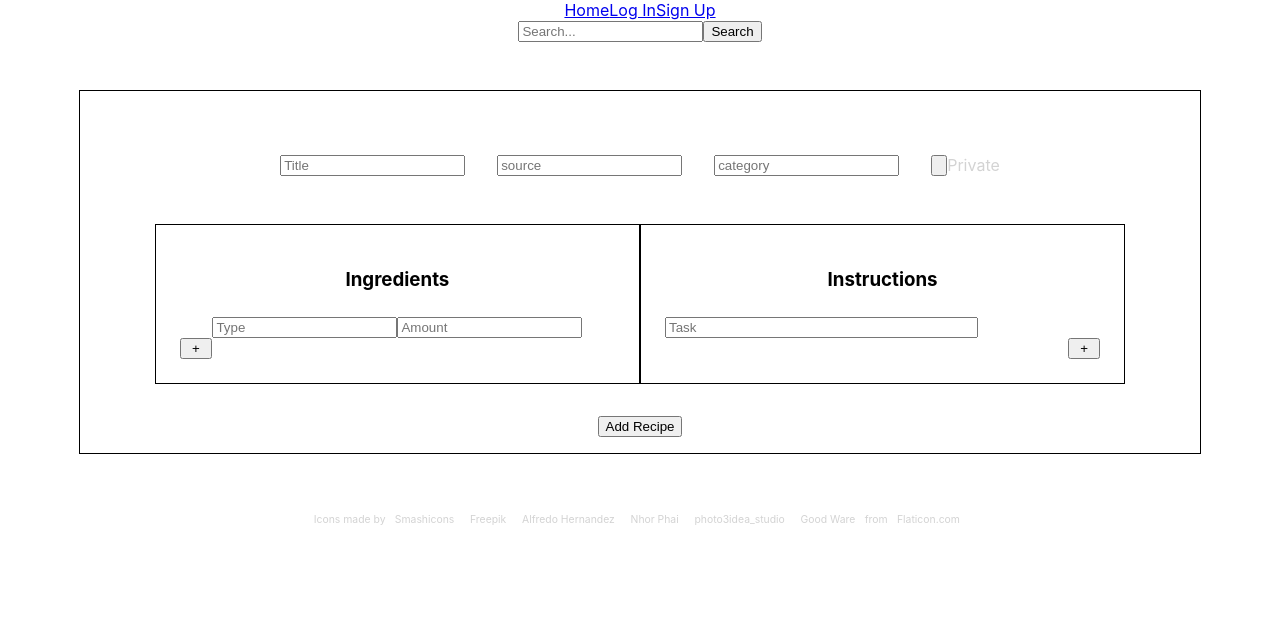
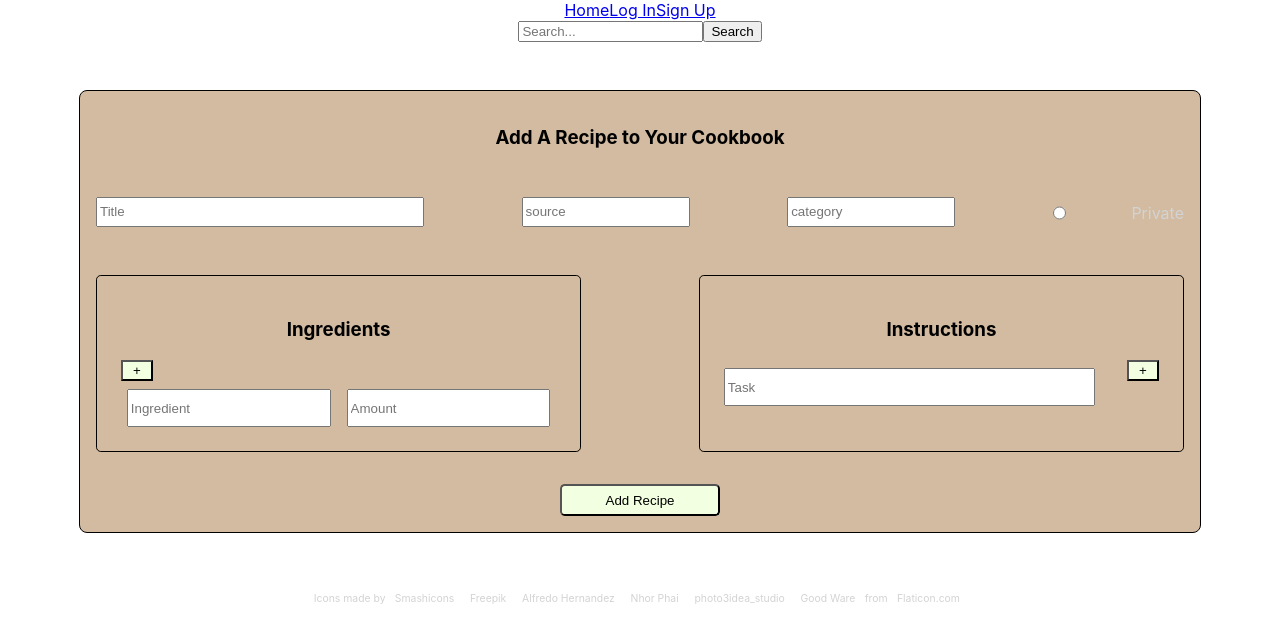
Before and after one commit to BuildWeek-Secret-Family-Recipes/Front-End, a React (Create React App) app: page /addrecipe in a window 1280 px wide. Shown: the top 642 px of the page. Built offline with nearby package versions, Linux system fonts and the light colour scheme.

Commit message:
added post req, need to merge and pull to refactor to redux

```diff
--- a/src/components/recipe/AddRecipe.js
+++ b/src/components/recipe/AddRecipe.js
@@ -5,13 +5,15 @@ import styled from 'styled-components'
 const FormDiv = styled.form`
     margin: 3rem auto;
     border: 1px solid black;
+    border-radius: .5rem;
     padding: 1rem;
     width: 85%;
+    background: #d2bba0;
 `
 const RowWrapper = styled.div`
     display: flex;
     flex-flow: wrap row;
-    justify-content: center;
+    justify-content: space-between;
     margin-top: 3rem;
 `
 const ColumnWrapper = styled.div`
@@ -21,18 +23,24 @@ const ColumnWrapper = styled.div`
 
 `
 const Title = styled.input`
-
+    height: 1.5rem;
+    width: 20rem;
 `
 const Source = styled.input`
     margin-left: 2rem;
+    width: 10rem;
 `
 const Category = styled.input`
     margin-left: 2rem;
+    width: 10rem;
 `
-const Private = styled.button`
-    margin-left: 2rem;
+const Private = styled.input`
+    margin: .5rem 0 0 2rem;
+    border-radius: 5rem;
+    height: 1rem;
 `
 const Span = styled.span`
+    margin-top: .4rem;
     ${({ selected }) => selected === true ? `color: black;` : `color: lightgray;`};
 `
 const Ingredients = styled.div`
@@ -41,44 +49,57 @@ const Ingredients = styled.div`
     border: 1px solid black;
     width: 40%;
     padding: 1.5rem;
+    border-radius: .3rem;
 `
 const Ingredient = styled.div`
 
 `
 const Type = styled.input`
     margin-top: .5rem;
+    height: 2rem;
+    width: 45%;
 `
 const Amount = styled.input`
-    margin-top: .5rem;
+    margin: .5rem 0 0 1rem;
+    height: 2rem;
+    width: 45%;
 `
 const Instructions = styled.div`
     border: 1px solid black;
+    border-radius: .3rem;
     width: 40%;
     padding: 1.5rem;
 `
 const Instruction = styled.input`
-    width: 70%;
+    width: 90%;
+    height: 2rem;
     margin-top: .5rem;
 `
 const SubmitButton = styled.button`
     margin-top: 2rem;
+    height: 2rem;
+    width: 10rem;
+    border-radius: .3rem;
+    background: #f2ffe0;
     :hover {
         cursor: pointer;
-        background: black;
-        color: white
+        background: #9f7e69;
+        color: #f2ffe0;
     }
 `
 const AddButton = styled.button`
     float: right;
     width: 2rem;
+    background: #f2ffe0;
     :hover {
         cursor: pointer;
-        background: black;
-        color: white
+        background: #9f7e69;
+        color: #f2ffe0;
     }
 `
 
 const AddRecipe = (props) => {
+    const [error, setError] = useState()
     const [ingredients, setIngredients] = useState([{ id: 0, type: '', amount: ''}])
     const [instructions, setInstructions] = useState([{ id: 0, task: ''}])
     const [recipe, setRecipe] = useState({
@@ -145,10 +166,19 @@ const AddRecipe = (props) => {
     const handleSubmit = e => {
         e.preventDefault()
         setRecipe({ ...recipe, instructions, ingredients })
+        api()
+            .post('/', recipe)
+            .then(res => {
+                console.log(res)
+            })
+            .catch(err => {
+                return setError(err.response)
+            })
     }
 
     return (
         <FormDiv onSubmit={handleSubmit}>
+            <h3>Add A Recipe to Your Cookbook</h3>
             <RowWrapper>
                 <Title type='text' name='title' placeholder='Title' value={recipe.title} onChange={handleChange} />
                 <Source type='text' name='source' placeholder='source' value={recipe.source} onChange={handleChange} />
@@ -158,20 +188,23 @@ const AddRecipe = (props) => {
             <RowWrapper>
                 <Ingredients>
                     <h3>Ingredients</h3>
+                    <AddButton onClick={addIndgredient}>+</AddButton>
+                    <ColumnWrapper>
                         {ingredients &&
                             ingredients.map((ingredient, indx) => {
                                 return (
                                     <Ingredient key={indx} >
-                                    <Type id={ingredient.id} type='text' name='type' placeholder='Type' onChange={handleIngredients} />
+                                        <Type id={ingredient.id} type='text' name='type' placeholder='Ingredient' onChange={handleIngredients} />
                                         <Amount id={ingredient.id} type='text' name='amount' placeholder='Amount' onChange={handleIngredients} />
                                     </Ingredient>
                                 )
                             })
                         }
-                    <AddButton onClick={addIndgredient}>+</AddButton>
+                    </ColumnWrapper>
                 </Ingredients>
                 <Instructions>
                     <h3>Instructions</h3>
+                    <AddButton onClick={addInstruction}>+</AddButton>
                     <ColumnWrapper>
                         {instructions &&
                             instructions.map((instruction, indx) => {
@@ -179,7 +212,6 @@ const AddRecipe = (props) => {
                             })
                         }
                     </ColumnWrapper>
-                    <AddButton onClick={addInstruction}>+</AddButton>
                 </Instructions>
             </RowWrapper>
             <SubmitButton type='submit'>Add Recipe</SubmitButton>
```
Lines whose indentation alone changed are shown as unchanged.
